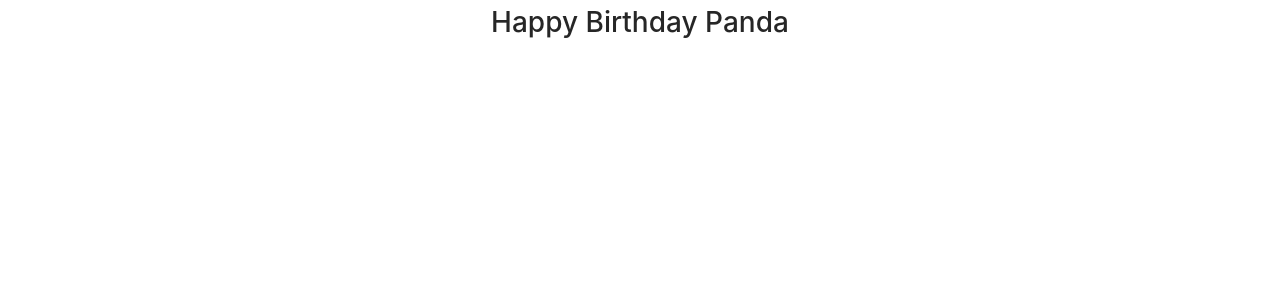
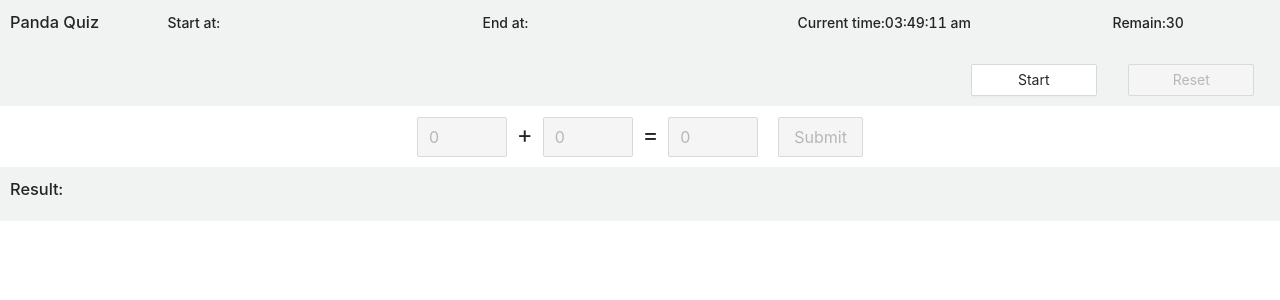
Before and after one commit to jy37110/panda-quiz, a React (Create React App) app: page / in a window 1280 px wide. Shown: the top 300 px of the page. Built offline with nearby package versions, Linux system fonts and the light colour scheme.

Commit message:
Finished birthday

```diff
--- a/src/pages/Home/index.js
+++ b/src/pages/Home/index.js
@@ -160,83 +160,82 @@ const Home = () => {
 
     return (
         <div className='app-container'>
-            <h1>Happy Birthday Panda</h1>
-            {/*<Row className='top-bar-status-row' align="middle">*/}
-            {/*    <Col span={3}>*/}
-            {/*        <h3>Panda Quiz</h3>*/}
-            {/*    </Col>*/}
-            {/*    <Col span={6}>*/}
-            {/*        <h4>Start at:<span>{startTimeStr}</span></h4>*/}
-            {/*    </Col>*/}
-            {/*    <Col span={6}>*/}
-            {/*        <h4>End at:<span>{endTimeStr}</span></h4>*/}
-            {/*    </Col>*/}
-            {/*    <Col span={6}>*/}
-            {/*        <h4>Current time:<Clock /></h4>*/}
-            {/*    </Col>*/}
-            {/*    <Col span={3}>*/}
-            {/*        <h4>Remain:<span>{remain}</span></h4>*/}
-            {/*    </Col>*/}
-            {/*</Row>*/}
-            {/*<Row className='top-bar-function-container'>*/}
-            {/*    <Col offset={18} span={3}>*/}
-            {/*        <Button className='btn-groups' disabled={quizIsStarted} onClick={handleStartBtnClick}>Start</Button>*/}
-            {/*    </Col>*/}
-            {/*    <Col span={3}>*/}
-            {/*        <Button className='btn-groups' disabled={!quizIsStarted} onClick={handleResetBtnClick}>Reset</Button>*/}
-            {/*    </Col>*/}
-            {/*</Row>*/}
-            {/*<Row className="body-container" align="middle">*/}
-            {/*    <div className="body-content-container">*/}
-            {/*        <InputNumber value={left}*/}
-            {/*                     disabled={!quizIsStarted}*/}
-            {/*                     size="large"*/}
-            {/*                     onChange={v => {if(questionField === 'left')setLeft(numeral(v).value())}}*/}
-            {/*                     onClick={selectAllWords}*/}
-            {/*        />*/}
-            {/*        <span className="body-content-operator">{operator}</span>*/}
-            {/*        <InputNumber value={right}*/}
-            {/*                     disabled={!quizIsStarted}*/}
-            {/*                     size="large"*/}
-            {/*                     onClick={selectAllWords}*/}
-            {/*                     onChange={v => {if(questionField === 'right')setRight(numeral(v).value())}}*/}
-            {/*        />*/}
-            {/*        <span className="body-content-operator">=</span>*/}
-            {/*        <InputNumber value={answer}*/}
-            {/*                     disabled={!quizIsStarted}*/}
-            {/*                     size="large"*/}
-            {/*                     onClick={selectAllWords}*/}
-            {/*                     onChange={v => {if (questionField === 'answer') setAnswer(numeral(v).value())}}*/}
-            {/*        />*/}
-            {/*        <Button size="large" className="submit-btn" type="primary" disabled={!quizIsStarted} onClick={handleSubmitBtnClick}>Submit</Button>*/}
-            {/*    </div>*/}
-            {/*</Row>*/}
-            {/*<div className="footer-container">*/}
-            {/*    <h3>*/}
-            {/*        Result:*/}
-            {/*        {remain === 0 &&*/}
-            {/*        <span>*/}
-            {/*            <span className="result-content">Total: {config.DEFAULT_REMAIN}</span>*/}
-            {/*            <span className="result-content">Correct: {resultArr.reduce((acc, cur) => acc + (cur.correct === true ? 1 : 0), 0)}</span>*/}
-            {/*            <span className="result-content">Wrong: {resultArr.reduce((acc, cur) => acc + (cur.correct === false ? 1 : 0), 0)}</span>*/}
-            {/*            <span className="result-content">Time Cost: {endTime.diff(startTime, 'minutes')} minutes</span>*/}
-            {/*        </span>}*/}
-            {/*    </h3>*/}
-            {/*    <div className='result-container'>*/}
-            {/*        {*/}
-            {/*            resultArr && resultArr.length > 0 &&*/}
-            {/*            resultArr.map((item, index) => {*/}
-            {/*                return (*/}
-            {/*                    <h3 key={index} className={item.correct ? 'correct-answer' : 'wrong-answer'}>*/}
-            {/*                        {item.question}*/}
-            {/*                        <span style={{marginLeft:10}}>{item.correct ? 'Great' : 'Wrong'}</span>*/}
-            {/*                    </h3>*/}
-            {/*                )*/}
-            {/*            })*/}
-            {/*        }*/}
-            {/*    </div>*/}
+            <Row className='top-bar-status-row' align="middle">
+                <Col span={3}>
+                    <h3>Panda Quiz</h3>
+                </Col>
+                <Col span={6}>
+                    <h4>Start at:<span>{startTimeStr}</span></h4>
+                </Col>
+                <Col span={6}>
+                    <h4>End at:<span>{endTimeStr}</span></h4>
+                </Col>
+                <Col span={6}>
+                    <h4>Current time:<Clock /></h4>
+                </Col>
+                <Col span={3}>
+                    <h4>Remain:<span>{remain}</span></h4>
+                </Col>
+            </Row>
+            <Row className='top-bar-function-container'>
+                <Col offset={18} span={3}>
+                    <Button className='btn-groups' disabled={quizIsStarted} onClick={handleStartBtnClick}>Start</Button>
+                </Col>
+                <Col span={3}>
+                    <Button className='btn-groups' disabled={!quizIsStarted} onClick={handleResetBtnClick}>Reset</Button>
+                </Col>
+            </Row>
+            <Row className="body-container" align="middle">
+                <div className="body-content-container">
+                    <InputNumber value={left}
+                                 disabled={!quizIsStarted}
+                                 size="large"
+                                 onChange={v => {if(questionField === 'left')setLeft(numeral(v).value())}}
+                                 onClick={selectAllWords}
+                    />
+                    <span className="body-content-operator">{operator}</span>
+                    <InputNumber value={right}
+                                 disabled={!quizIsStarted}
+                                 size="large"
+                                 onClick={selectAllWords}
+                                 onChange={v => {if(questionField === 'right')setRight(numeral(v).value())}}
+                    />
+                    <span className="body-content-operator">=</span>
+                    <InputNumber value={answer}
+                                 disabled={!quizIsStarted}
+                                 size="large"
+                                 onClick={selectAllWords}
+                                 onChange={v => {if (questionField === 'answer') setAnswer(numeral(v).value())}}
+                    />
+                    <Button size="large" className="submit-btn" type="primary" disabled={!quizIsStarted} onClick={handleSubmitBtnClick}>Submit</Button>
+                </div>
+            </Row>
+            <div className="footer-container">
+                <h3>
+                    Result:
+                    {remain === 0 &&
+                    <span>
+                        <span className="result-content">Total: {config.DEFAULT_REMAIN}</span>
+                        <span className="result-content">Correct: {resultArr.reduce((acc, cur) => acc + (cur.correct === true ? 1 : 0), 0)}</span>
+                        <span className="result-content">Wrong: {resultArr.reduce((acc, cur) => acc + (cur.correct === false ? 1 : 0), 0)}</span>
+                        <span className="result-content">Time Cost: {endTime.diff(startTime, 'minutes')} minutes</span>
+                    </span>}
+                </h3>
+                <div className='result-container'>
+                    {
+                        resultArr && resultArr.length > 0 &&
+                        resultArr.map((item, index) => {
+                            return (
+                                <h3 key={index} className={item.correct ? 'correct-answer' : 'wrong-answer'}>
+                                    {item.question}
+                                    <span style={{marginLeft:10}}>{item.correct ? 'Great' : 'Wrong'}</span>
+                                </h3>
+                            )
+                        })
+                    }
+                </div>
 
-            {/*</div>*/}
+            </div>
         </div>
     )
 }
```
